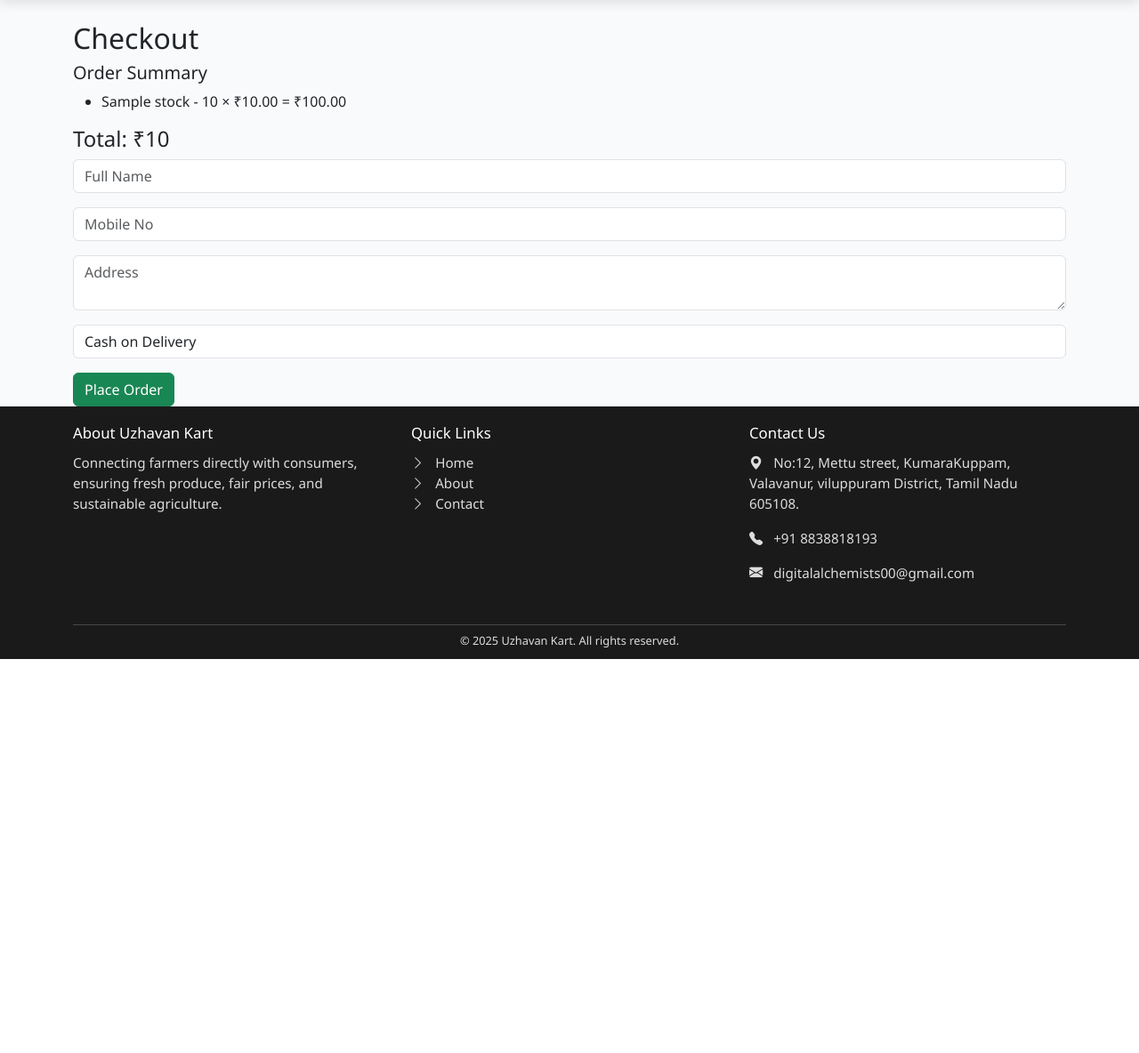
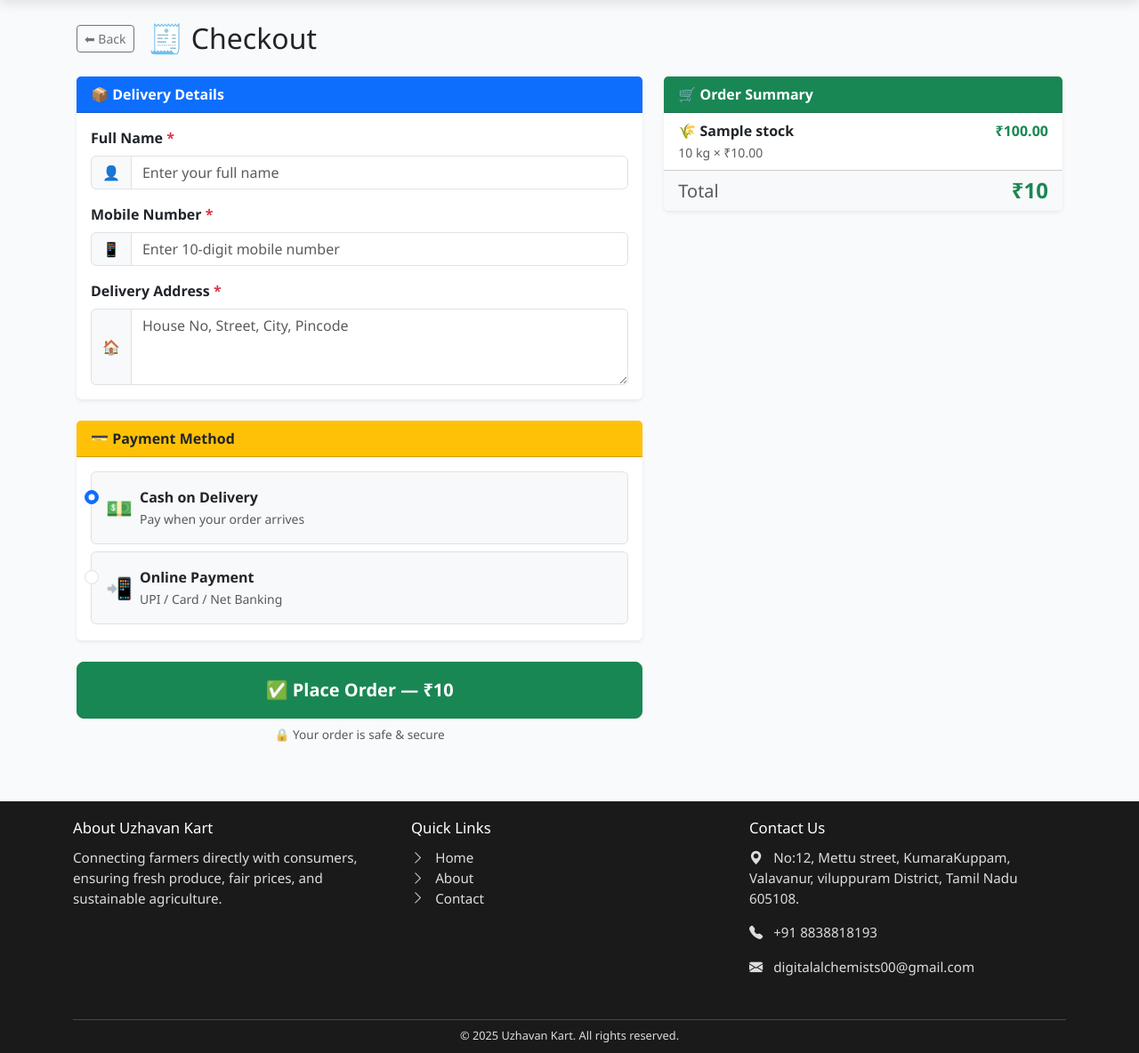
Before and after one commit to SK-DIGITALALCHEMISTS-100/UZHAVANKART, a Django app: template uzhavankart/templates/uk/checkout.html in a window 1280 px wide. Shown: the part 66-1250 px from the top of the page at 89% size. Before the commit the page ends 807 px from the top, so only its background shows below. Run offline with Django 4.2, Linux system fonts and the light colour scheme; tables that the repository leaves empty hold one stand-in row (values such as "Sample post"); the template is opened without the code that fills it: values that come from a table or form of the project are taken from there, most other values are stand-ins (such as "Sample title", 1, 10 or a date in 2020).

Commit message:
checkout update

```diff
--- a/uzhavankart/templates/uk/checkout.html
+++ b/uzhavankart/templates/uk/checkout.html
@@ -1,26 +1,177 @@
 {% extends "uk/customer_base.html" %}
 {% block content %}
-<div class="container mt-4">
-  <h2>Checkout</h2>
-  <h5>Order Summary</h5>
-  <ul>
+<div class="container mt-4 px-3 mb-5">
+
+  <!-- Page Header -->
+  <div class="d-flex align-items-center mb-4">
+    <a href="{% url 'view_cart' %}" class="btn btn-outline-secondary btn-sm me-3">
+      ⬅ Back
+    </a>
+    <h2 class="mb-0">🧾 Checkout</h2>
+  </div>
+
+  <div class="row g-4">
+
+    <!-- LEFT: Order Summary -->
+    <div class="col-12 col-md-5 order-md-2">
+      <div class="card border-0 shadow-sm sticky-md-top" style="top: 20px;">
+        <div class="card-header bg-success text-white fw-bold">
+          🛒 Order Summary
+        </div>
+        <div class="card-body p-0">
+          <ul class="list-group list-group-flush">
             {% for item in cart_items %}
-      <li>{{ item.product.crop_name }} - {{ item.quantity }} × ₹{{ item.product.price_per_kg }} = ₹{{ item.subtotal }}</li>
+            <li class="list-group-item">
+              <div class="d-flex justify-content-between align-items-start">
+                <div>
+                  <span class="fw-semibold">🌾 {{ item.product.crop_name }}</span>
+                  <br>
+                  <small class="text-muted">
+                    {{ item.quantity }} kg × ₹{{ item.product.price_per_kg }}
+                  </small>
+                </div>
+                <span class="text-success fw-bold">₹{{ item.subtotal }}</span>
+              </div>
+            </li>
             {% endfor %}
           </ul>
-  <h4>Total: ₹{{ total }}</h4>
-  <form method="post">
+        </div>
+        <div class="card-footer bg-light">
+          <div class="d-flex justify-content-between align-items-center">
+            <h5 class="mb-0 text-muted">Total</h5>
+            <h4 class="mb-0 text-success fw-bold">₹{{ total }}</h4>
+          </div>
+        </div>
+      </div>
+    </div>
+
+    <!-- RIGHT: Delivery & Payment Form -->
+    <div class="col-12 col-md-7 order-md-1">
+      <form method="post" novalidate>
         {% csrf_token %}
-    <div class="mb-3"><input type="text" name="name" placeholder="Full Name" class="form-control"></div>
-    <div class="mb-3"><input type="text" name="mobile" placeholder="Mobile No" class="form-control"></div>
-    <div class="mb-3"><textarea name="address" placeholder="Address" class="form-control"></textarea></div>
+
+        <!-- Delivery Details -->
+        <div class="card border-0 shadow-sm mb-4">
+          <div class="card-header bg-primary text-white fw-bold">
+            📦 Delivery Details
+          </div>
+          <div class="card-body">
+
+            <!-- Full Name -->
             <div class="mb-3">
-      <select name="payment_method" class="form-control">
-        <option value="COD">Cash on Delivery</option>
-        <option value="Online">Online Payment</option>
-      </select>
+              <label class="form-label fw-semibold">Full Name <span class="text-danger">*</span></label>
+              <div class="input-group">
+                <span class="input-group-text">👤</span>
+                <input
+                  type="text"
+                  name="name"
+                  placeholder="Enter your full name"
+                  class="form-control"
+                  required
+                >
               </div>
-    <button type="submit" class="btn btn-success">Place Order</button>
+            </div>
+
+            <!-- Mobile -->
+            <div class="mb-3">
+              <label class="form-label fw-semibold">Mobile Number <span class="text-danger">*</span></label>
+              <div class="input-group">
+                <span class="input-group-text">📱</span>
+                <input
+                  type="tel"
+                  name="mobile"
+                  placeholder="Enter 10-digit mobile number"
+                  class="form-control"
+                  maxlength="10"
+                  pattern="[0-9]{10}"
+                  required
+                >
+              </div>
+            </div>
+
+            <!-- Address -->
+            <div class="mb-0">
+              <label class="form-label fw-semibold">Delivery Address <span class="text-danger">*</span></label>
+              <div class="input-group">
+                <span class="input-group-text">🏠</span>
+                <textarea
+                  name="address"
+                  placeholder="House No, Street, City, Pincode"
+                  class="form-control"
+                  rows="3"
+                  required
+                ></textarea>
+              </div>
+            </div>
+
+          </div>
+        </div>
+
+        <!-- Payment Method -->
+        <div class="card border-0 shadow-sm mb-4">
+          <div class="card-header bg-warning fw-bold">
+            💳 Payment Method
+          </div>
+          <div class="card-body">
+
+            <!-- COD Option -->
+            <div class="form-check p-3 border rounded mb-2 bg-light">
+              <input
+                class="form-check-input"
+                type="radio"
+                name="payment_method"
+                id="cod"
+                value="COD"
+                checked
+              >
+              <label class="form-check-label w-100" for="cod">
+                <div class="d-flex align-items-center">
+                  <span style="font-size:1.5rem;" class="me-2">💵</span>
+                  <div>
+                    <div class="fw-semibold">Cash on Delivery</div>
+                    <small class="text-muted">Pay when your order arrives</small>
+                  </div>
+                </div>
+              </label>
+            </div>
+
+            <!-- Online Payment Option -->
+            <div class="form-check p-3 border rounded bg-light">
+              <input
+                class="form-check-input"
+                type="radio"
+                name="payment_method"
+                id="online"
+                value="Online"
+              >
+              <label class="form-check-label w-100" for="online">
+                <div class="d-flex align-items-center">
+                  <span style="font-size:1.5rem;" class="me-2">📲</span>
+                  <div>
+                    <div class="fw-semibold">Online Payment</div>
+                    <small class="text-muted">UPI / Card / Net Banking</small>
+                  </div>
+                </div>
+              </label>
+            </div>
+
+          </div>
+        </div>
+
+        <!-- Place Order Button -->
+        <div class="d-grid">
+          <button type="submit" class="btn btn-success btn-lg fw-bold py-3">
+            ✅ Place Order — ₹{{ total }}
+          </button>
+        </div>
+
+        <p class="text-center text-muted mt-2" style="font-size:0.85rem;">
+          🔒 Your order is safe & secure
+        </p>
+
       </form>
     </div>
+
+  </div>
+</div>
 {% endblock %}
```
Lines whose indentation alone changed are shown as unchanged.
